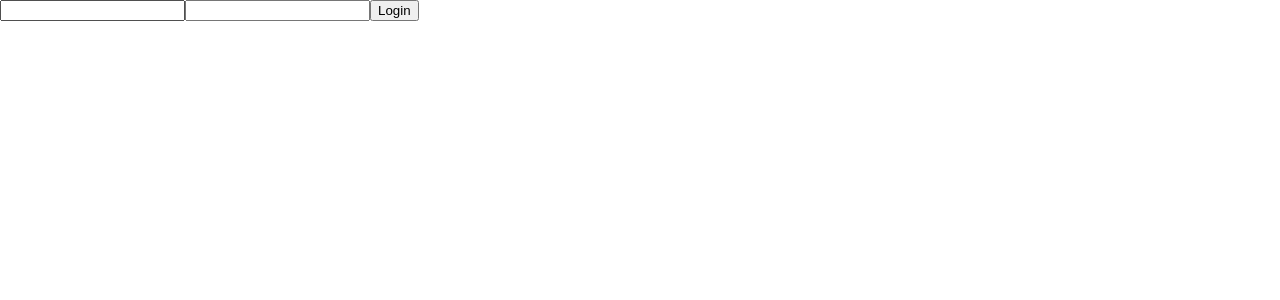
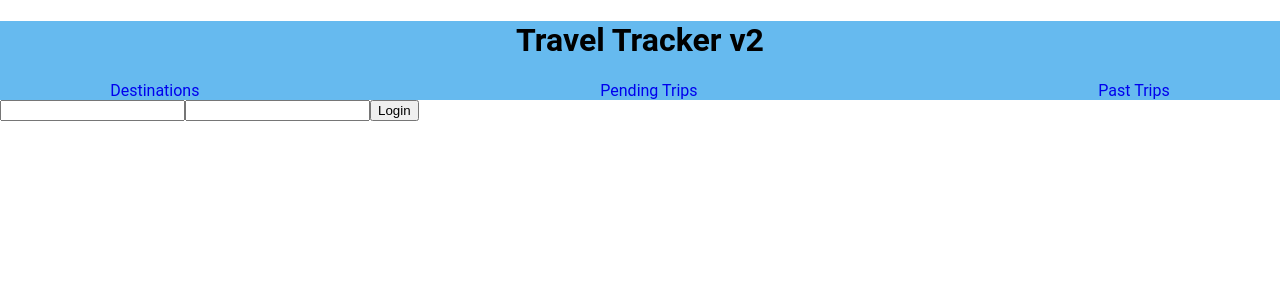
Before and after one commit to justincanthony/travel-tracker-remix, a React (Create React App) app: page / in a window 1280 px wide. Shown: the top 300 px of the page. Built offline with nearby package versions, Linux system fonts and the light colour scheme.

Commit message:
Add login navbar

```diff
--- a/src/components/app/App.js
+++ b/src/components/app/App.js
@@ -1,5 +1,6 @@
 import { Switch, Route } from 'react-router-dom';
 import './App.css';
+import Navbar from '../Navbar/Navbar';
 import { Login } from '../Login/Login';
 import { PendingTrips } from '../Pending_trips/PendingTrips';
 import { ToastContainer } from 'react-toastify';
@@ -12,7 +13,7 @@ const App = () => {
   return (
     <div className="App">
       <ToastContainer />
-      {/* <Navbar /> */}
+      <Navbar />
       <Switch>
         <Route exact path="/" render={() => <Login />} />
         <Route
```
